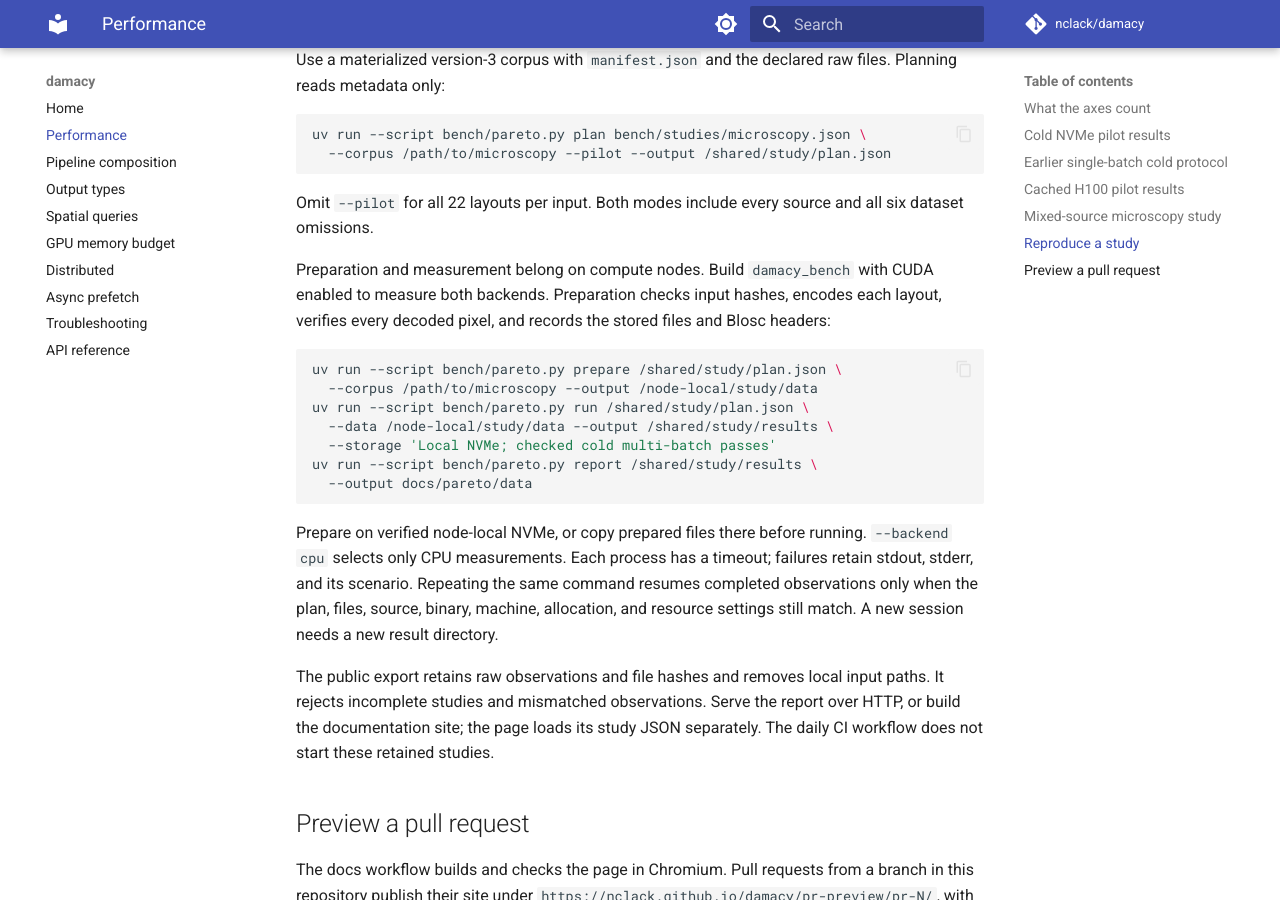
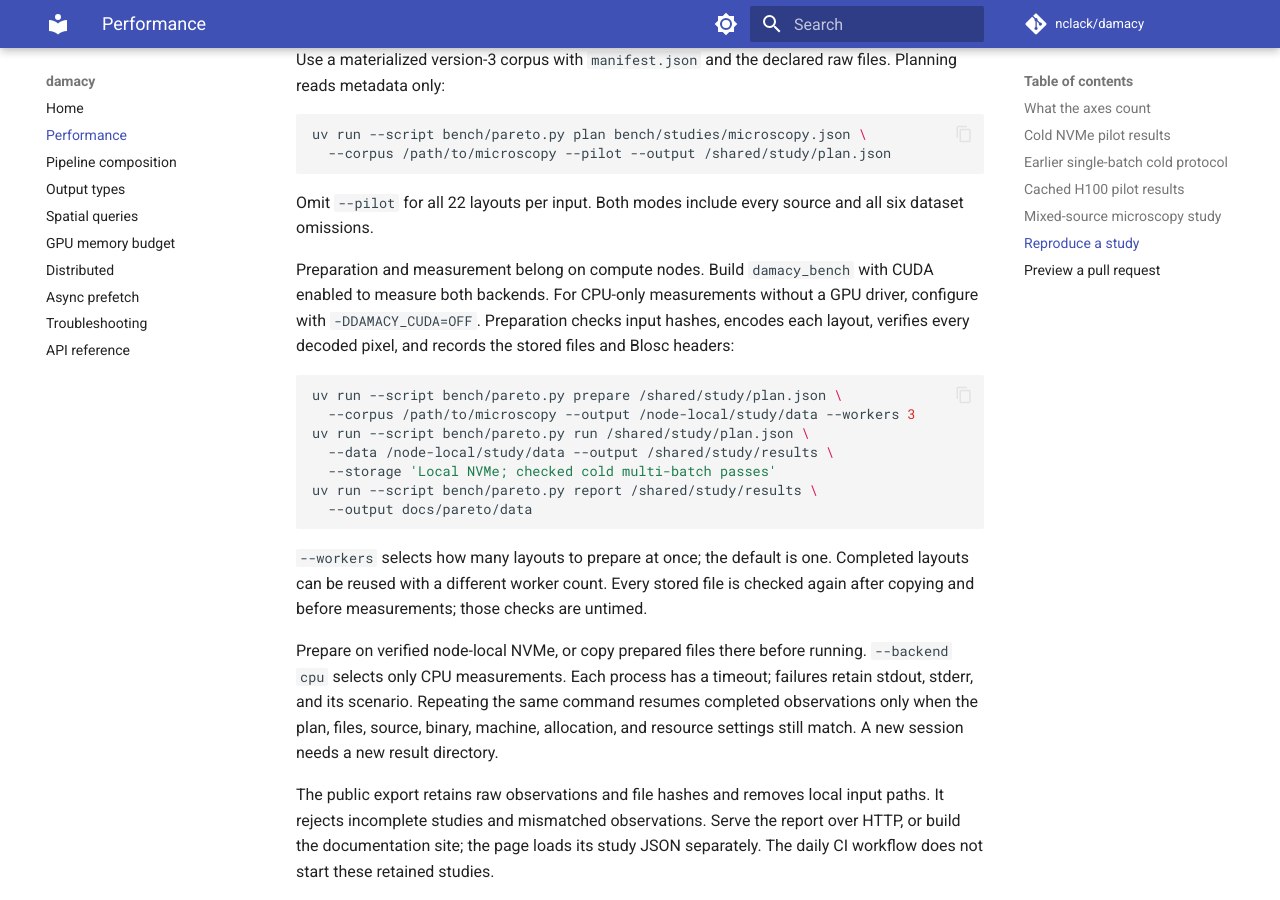
Before and after one commit to nclack/damacy, an MkDocs documentation site: the page built from docs/performance.md, in a window 1280 px wide and 900 px high, scrolled down 5944 px. Built offline with MkDocs 1.6.1 and Material for MkDocs 9.7.7, drawn with Linux system fonts in a browser that asks for light colours; comment, search, counter and statistics services are not loaded.

Commit message:
bench: copy prepared shards in parallel

````diff
--- a/docs/performance.md
+++ b/docs/performance.md
@@ -254,19 +254,24 @@ uv run --script bench/pareto.py plan bench/studies/microscopy.json \
 Omit `--pilot` for all 22 layouts per input. Both modes include every source and all six dataset omissions.
 
 Preparation and measurement belong on compute nodes. Build `damacy_bench` with
-CUDA enabled to measure both backends. Preparation checks input hashes, encodes
+CUDA enabled to measure both backends. For CPU-only measurements without a GPU
+driver, configure with `-DDAMACY_CUDA=OFF`. Preparation checks input hashes, encodes
 each layout, verifies every decoded pixel, and records the stored files and
 Blosc headers:
 
 ```sh
 uv run --script bench/pareto.py prepare /shared/study/plan.json \
-  --corpus /path/to/microscopy --output /node-local/study/data
+  --corpus /path/to/microscopy --output /node-local/study/data --workers 3
 uv run --script bench/pareto.py run /shared/study/plan.json \
   --data /node-local/study/data --output /shared/study/results \
   --storage 'Local NVMe; checked cold multi-batch passes'
 uv run --script bench/pareto.py report /shared/study/results \
   --output docs/pareto/data
 ```
+
+`--workers` selects how many layouts to prepare at once; the default is one.
+Completed layouts can be reused with a different worker count. Every stored file
+is checked again after copying and before measurements; those checks are untimed.
 
 Prepare on verified node-local NVMe, or copy prepared files there before running. `--backend cpu`
 selects only CPU measurements. Each process has a timeout; failures retain
````
Also changed, not shown: 1 other file.
